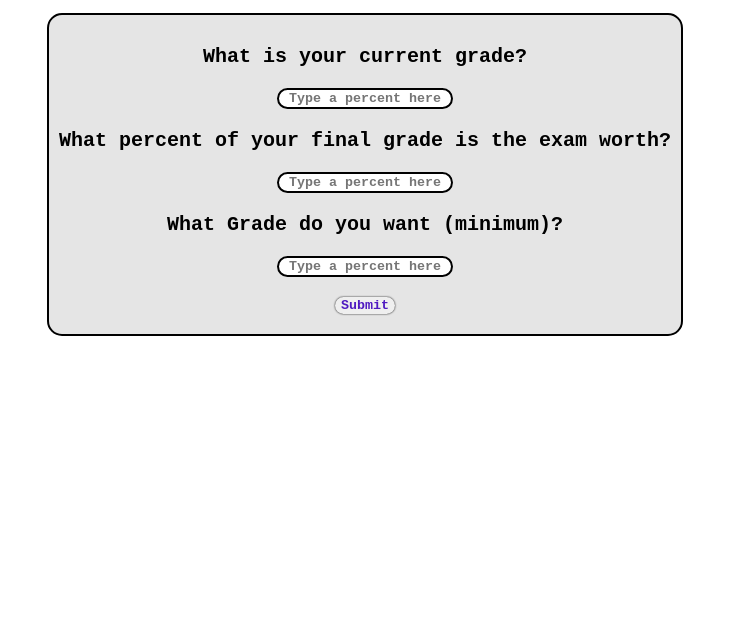
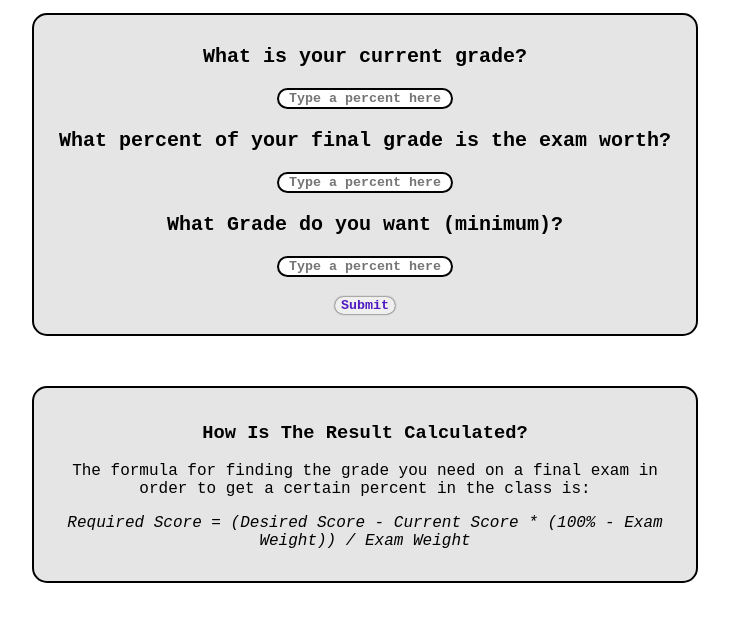
Before and after one commit to saurbre8/examcalculator, a plain HTML site: page index.html in a window 1280 px wide. Shown: the part 178-800 px from the top of the page, without its empty margins (275-1004 px from the left). Drawn offline with Linux system fonts and the light colour scheme.

Commit message:
Added text to explain equations
Also made button turn purple on hover

```diff
--- a/index.html
+++ b/index.html
@@ -41,5 +41,12 @@
 
         <div id="outputContainer"></div>
 
+        <div id="explanationBody">
+            <h3>How Is The Result Calculated?</h3>
+            <p>The formula for finding the grade you need on a final exam in order to get a certain percent in the class is:</p>
+            <p class="formula">Required Score = (Desired Score - Current Score * (100% - Exam Weight)) / Exam Weight</p>
+            <p></p>
+        </div>
+
     </body>
 </html>
--- a/styles.css
+++ b/styles.css
@@ -83,6 +83,7 @@ nav ul li a:hover::after{
 
 #mainBody{
     font-family: 'Courier New', Courier, monospace;
+    padding: 15px;
     text-align: center;
     position: relative;
     margin: auto;
@@ -93,6 +94,7 @@ nav ul li a:hover::after{
     padding-bottom: 20px;
     width: 50%;
     border: 2px solid black;
+
 }
 
 .question {
@@ -136,25 +138,24 @@ button:active {
 @keyframes clickEffect {
     0% {
         transform: scale(1.1);
-        background-color: green;
     }
     50% {
         transform: scale(0.95);
-        background-color: green;
     }
     100% {
         transform: scale(1.1);
-        background-color: green;
     }
 }
 
 button:hover {
     transform: scale(1.1);
+    background-color: var(--coolPurple);
+    color: white;
 }
+
 
 input {
     border: 2px solid #000;
-
     border-radius: 15px;
 }
 
@@ -164,4 +165,26 @@ input {
     font-size: 20px;
     font-weight: bold;
     font-family: 'Courier New', Courier, monospace;
+    margin-bottom: -41px;
 }
+
+#outputContainer{
+    margin-bottom: 50px;
+}
+
+#explanationBody {
+    text-align: center;
+    border-radius: 15px;
+    border: 2px solid #000;
+    background-color: #E5E5E5;
+    width: 50%;
+    font-family: 'Courier New', Courier, monospace;
+    padding: 15px;
+    text-align: center;
+    position: relative;
+    margin: auto;
+}
+
+.formula{
+    font-style: italic;
+}
```
Also changed, not shown: fgae.html (+7 -0 lines).
